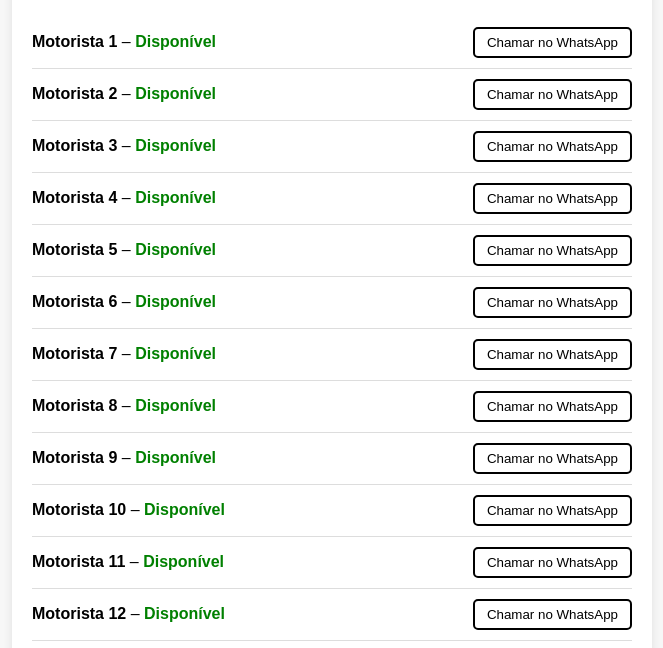
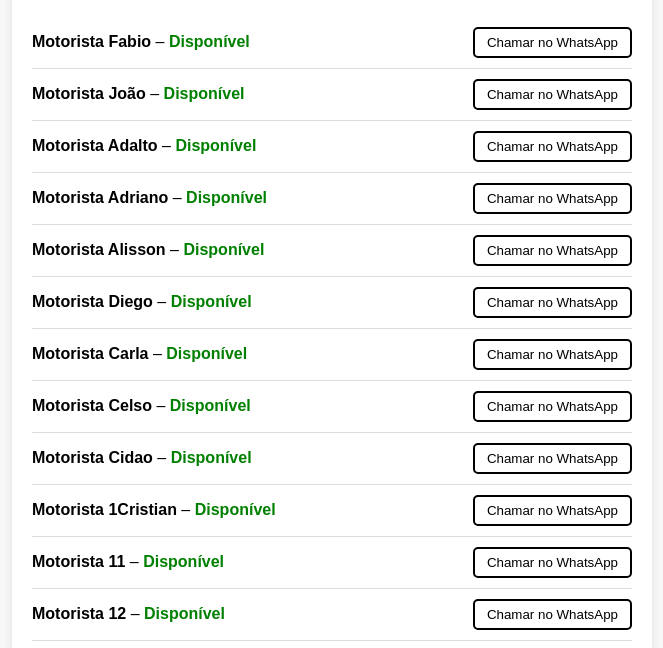
Before and after one commit to Fabiolaneiro/Motoristas-teste, a plain HTML site: page index.html in a window 1280 px wide. Shown: the part 119-767 px from the top of the page, without its empty margins (308-971 px from the left). Drawn offline with Linux system fonts and the light colour scheme.

Commit message:
Update index.html

```diff
--- a/index.html
+++ b/index.html
@@ -57,52 +57,52 @@
     <div id="lista-motoristas">
 
       <div class="driver">
-        <span><strong>Motorista 1</strong> – <span class="status disponivel">Disponível</span></span>
+        <span><strong>Motorista Fabio</strong> – <span class="status disponivel">Disponível</span></span>
         <button class="whatsapp-button">Chamar no WhatsApp</button>
       </div>
 
       <div class="driver">
-        <span><strong>Motorista 2</strong> – <span class="status disponivel">Disponível</span></span>
+        <span><strong>Motorista João</strong> – <span class="status disponivel">Disponível</span></span>
         <button class="whatsapp-button">Chamar no WhatsApp</button>
       </div>
 
       <div class="driver">
-        <span><strong>Motorista 3</strong> – <span class="status disponivel">Disponível</span></span>
+        <span><strong>Motorista Adalto</strong> – <span class="status disponivel">Disponível</span></span>
         <button class="whatsapp-button">Chamar no WhatsApp</button>
       </div>
 
       <div class="driver">
-        <span><strong>Motorista 4</strong> – <span class="status disponivel">Disponível</span></span>
+        <span><strong>Motorista Adriano</strong> – <span class="status disponivel">Disponível</span></span>
         <button class="whatsapp-button">Chamar no WhatsApp</button>
       </div>
 
       <div class="driver">
-        <span><strong>Motorista 5</strong> – <span class="status disponivel">Disponível</span></span>
+        <span><strong>Motorista Alisson</strong> – <span class="status disponivel">Disponível</span></span>
         <button class="whatsapp-button">Chamar no WhatsApp</button>
       </div>
 
       <div class="driver">
-        <span><strong>Motorista 6</strong> – <span class="status disponivel">Disponível</span></span>
+        <span><strong>Motorista Diego</strong> – <span class="status disponivel">Disponível</span></span>
         <button class="whatsapp-button">Chamar no WhatsApp</button>
       </div>
 
       <div class="driver">
-        <span><strong>Motorista 7</strong> – <span class="status disponivel">Disponível</span></span>
+        <span><strong>Motorista Carla</strong> – <span class="status disponivel">Disponível</span></span>
         <button class="whatsapp-button">Chamar no WhatsApp</button>
       </div>
 
       <div class="driver">
-        <span><strong>Motorista 8</strong> – <span class="status disponivel">Disponível</span></span>
+        <span><strong>Motorista Celso</strong> – <span class="status disponivel">Disponível</span></span>
         <button class="whatsapp-button">Chamar no WhatsApp</button>
       </div>
 
       <div class="driver">
-        <span><strong>Motorista 9</strong> – <span class="status disponivel">Disponível</span></span>
+        <span><strong>Motorista Cidao</strong> – <span class="status disponivel">Disponível</span></span>
         <button class="whatsapp-button">Chamar no WhatsApp</button>
       </div>
 
       <div class="driver">
-        <span><strong>Motorista 10</strong> – <span class="status disponivel">Disponível</span></span>
+        <span><strong>Motorista 1Cristian</strong> – <span class="status disponivel">Disponível</span></span>
         <button class="whatsapp-button">Chamar no WhatsApp</button>
       </div>
 
```
